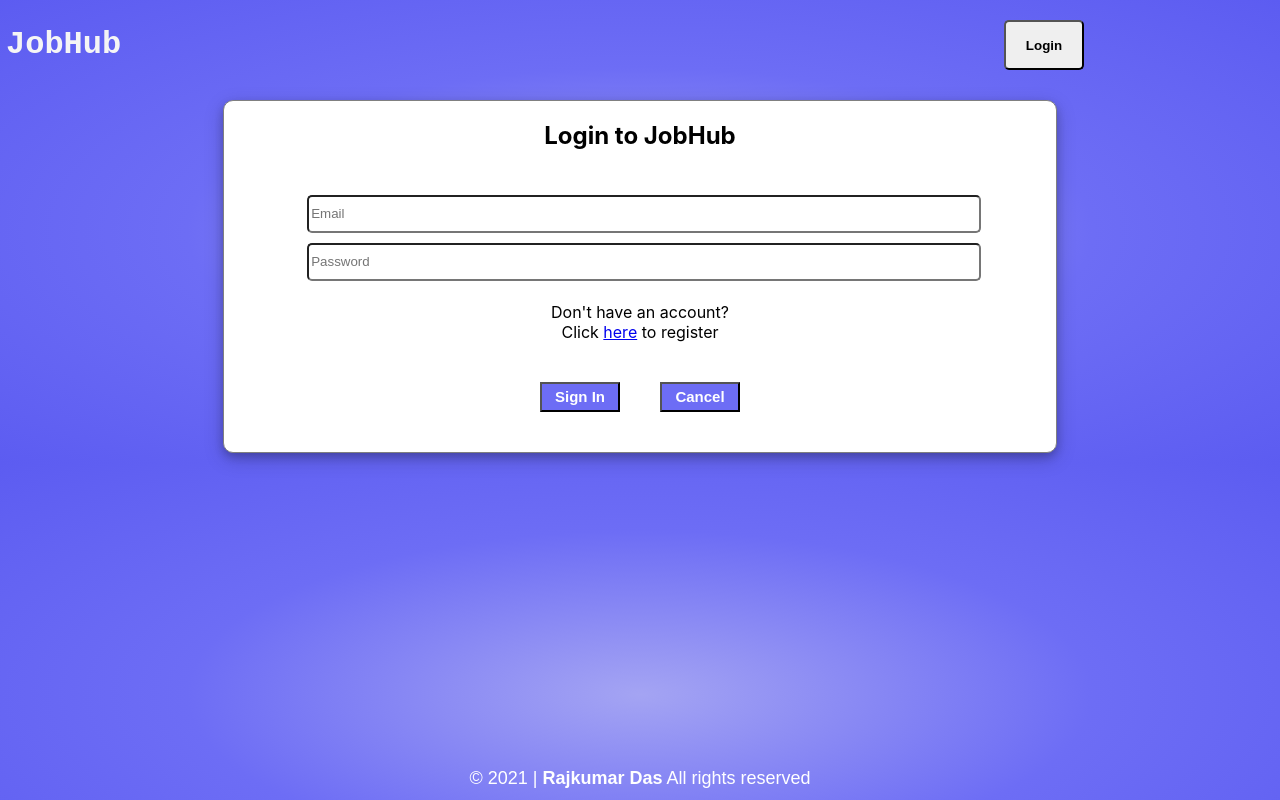
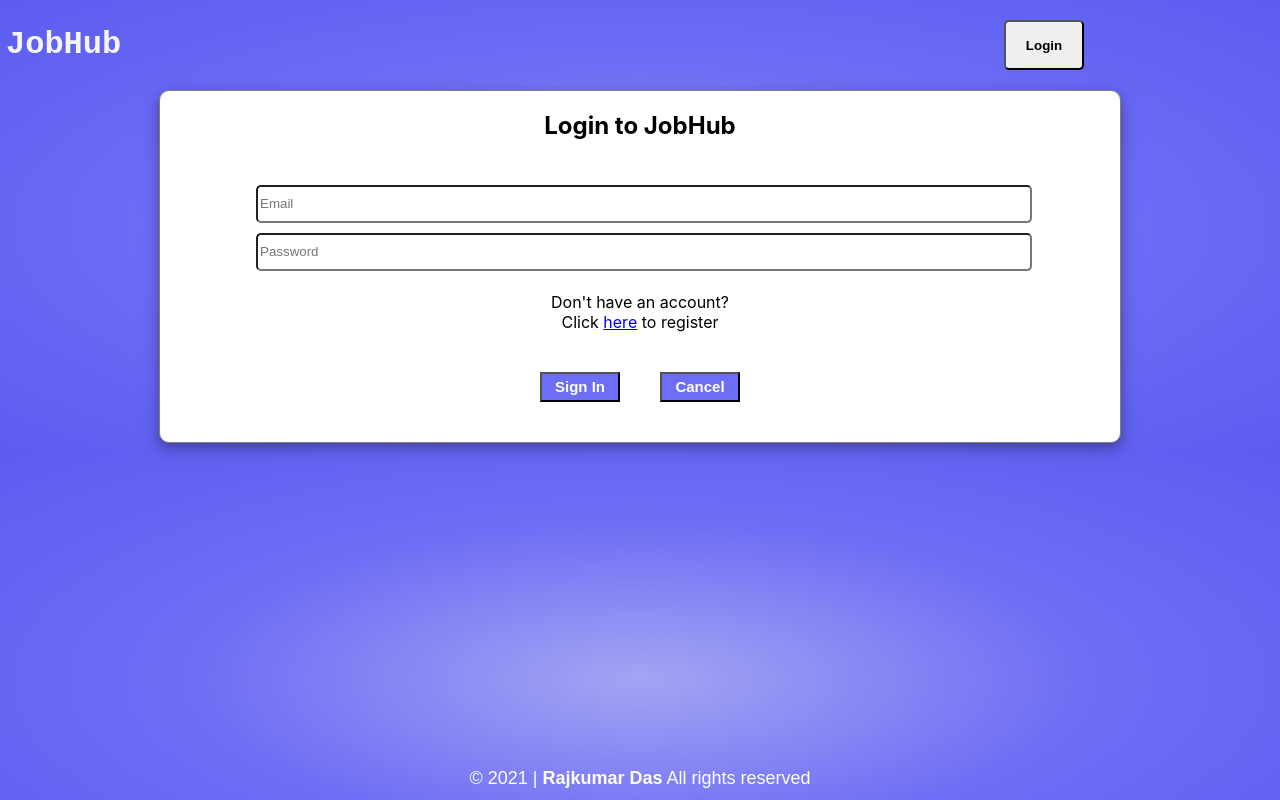
Before and after one commit to rajkumardas2701/job-search-frontend, a React (Create React App) app: page /signin in a window 1280 px wide. Built offline with nearby package versions, Linux system fonts and the light colour scheme.

Commit message:
Fix signup page length issue

```diff
--- a/src/styles/Signup.css
+++ b/src/styles/Signup.css
@@ -3,8 +3,8 @@ h1 {
 }
 
 .signup-container {
-  width: 65%;
-  margin: 100px auto 10px auto;
+  width: 75%;
+  margin: 90px auto 10px auto;
   border: 1px solid grey;
   background-color: white;
   border-radius: 10px;
```
